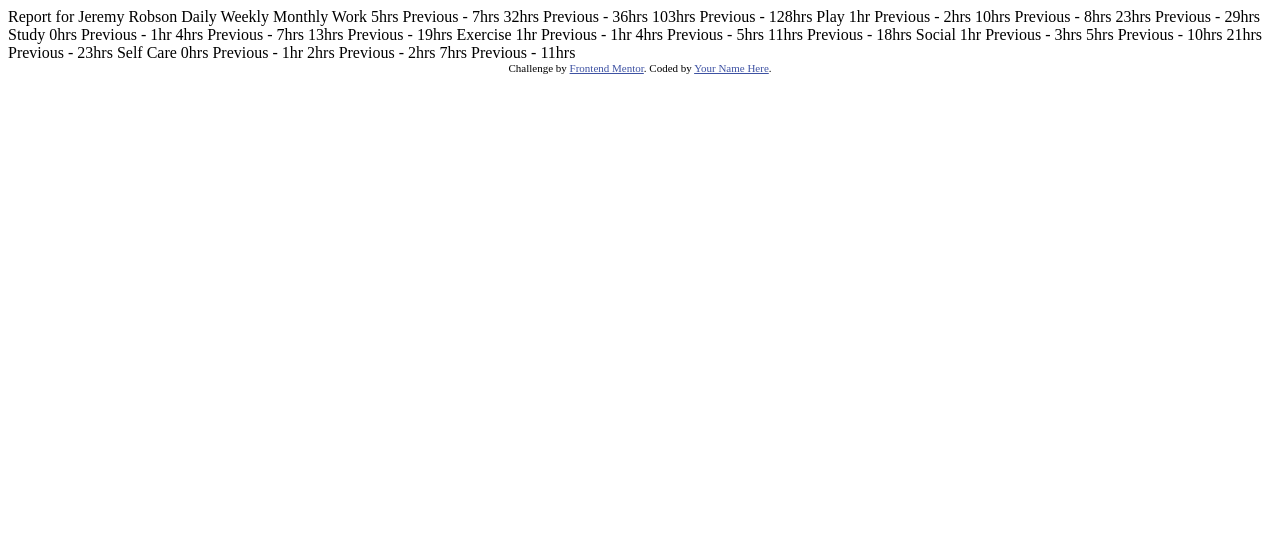
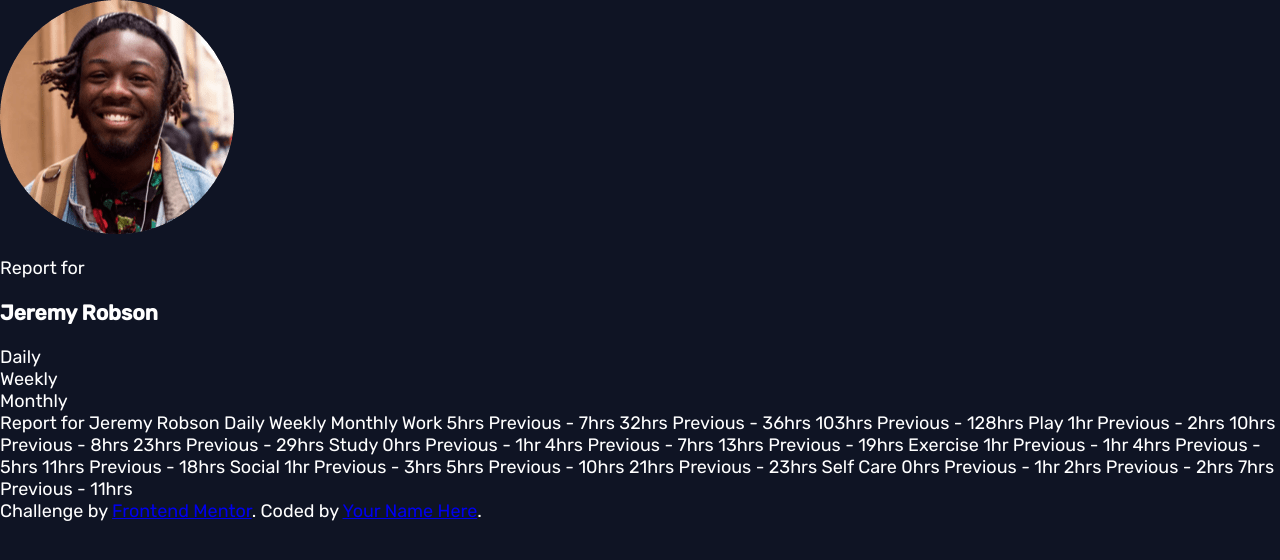
Before and after one commit to petalser/time-tracking-dashboard-main, a plain HTML site: page index.html in a window 1280 px wide. Drawn offline with Linux system fonts and the light colour scheme.

Commit message:
Add files via upload
Added blank JS, added CSS and filled it with given colors (used variables), partially wrote structure of HTML

```diff
--- a/index.html
+++ b/index.html
@@ -1,21 +1,46 @@
 <!DOCTYPE html>
 <html lang="en">
+
 <head>
   <meta charset="UTF-8">
   <meta name="viewport" content="width=device-width, initial-scale=1.0"> <!-- displays site properly based on user's device -->
+  <link rel="icon" type="image/png" sizes="32x32" href="./images/favicon-32x32.png">
+  <link rel="stylesheet" href="style.css">
+  <script src="index.js" defer></script>
+  <title>Frontend Mentor Time tracking dashboard</title>
+</head>
 
-  <link rel="icon" type="image/png" sizes="32x32" href="./images/favicon-32x32.png">
-
-  <title>Frontend Mentor | Time tracking dashboard</title>
-
-  <!-- Feel free to remove these styles or customise in your own stylesheet 👍 -->
-  <style>
-    .attribution { font-size: 11px; text-align: center; }
-    .attribution a { color: hsl(228, 45%, 44%); }
-  </style>
-</head>
 <body>
-
+  <section class="dashboard">
+    <div class="dash_content">
+      <div class="dash_person">
+        <div class="infocard">
+          <img src="images/image-jeremy.png" alt="photo" class="infocard_photo">
+          <div class="infocard_text">
+            <p class="infocard_subtitle">Report for</p>
+            <h3 class="infocard_title">Jeremy Robson</h3>
+          </div>
+        </div>
+        <div class="view_selector">
+          <div class="view_selector_item">Daily</div>
+          <div class="view_selector_item view_selector_item--active">Weekly</div>
+          <div class="view_selector_item">Monthly</div>
+        </div>
+      </div>
+      <div class="dash_item">
+        <article class="tracking-card">
+          <header class="tracking-card_header"></header>
+          <div class="tracking-card_body">
+            <div class="tracking-card_time">
+            </div>
+            <div class="tracking-card_prev-period">
+            </div>
+          </div>
+          </header>
+        </article>
+      </div>
+    </div>
+  </section>
   Report for
   Jeremy Robson
 
@@ -75,6 +100,6 @@
   <div class="attribution">
     Challenge by <a href="https://www.frontendmentor.io?ref=challenge" target="_blank">Frontend Mentor</a>.
     Coded by <a href="#">Your Name Here</a>.
-  </div>
+  </div
 </body>
 </html>
--- /dev/null
+++ b/style.css
@@ -0,0 +1,38 @@
+@import url('https://fonts.googleapis.com/css2?family=Rubik:wght@300;400;500&display=swap');
+
+* {
+    box-sizing: border-box;
+}
+
+:root {
+    /* colors */
+    --blue-100: hsl(195, 74%, 62%);
+    --blue-200: hsl(236, 100%, 87%);
+    --blue-400: hsl(235, 45%, 61%);
+    --blue-500: hsl(246, 80%, 60%);
+    --blue-800: hsl(235, 46%, 20%);
+    --blue-900: hsl(226, 43%, 10%);
+    --red-100: hsl(15, 100%, 70%);
+    --red-200: hsl(348, 100%, 68%);
+    --greem-100: hsl(145, 58%, 55%);
+    --violet-500: hsl(264, 64%, 52%);
+    --orange-100: hsl(43, 84%, 65%);
+
+    /* typography */
+    --family: "Rubik", sans-serif;
+    --fs-base: 18px;
+    --weight-light: 300;
+    --weight-normal: 400;
+    --weight-bold: 500;
+
+    /* borders */
+    --radius: 1rem;
+}
+
+body {
+    margin: 0;
+    background-color: var(--blue-900);
+    font-family: var(--family);
+    font-size: var(--fs-base);
+    color: white;
+}
```
Also changed, not shown: index.js (added).
